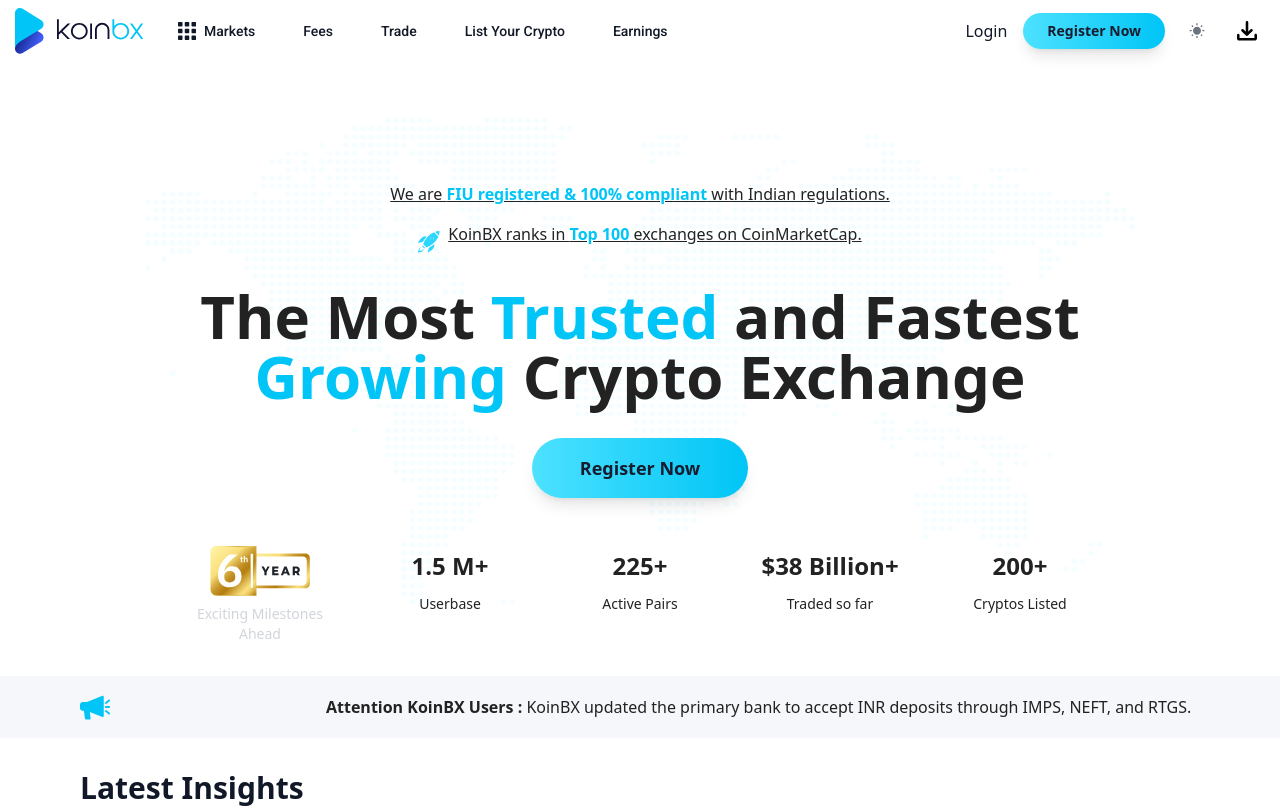
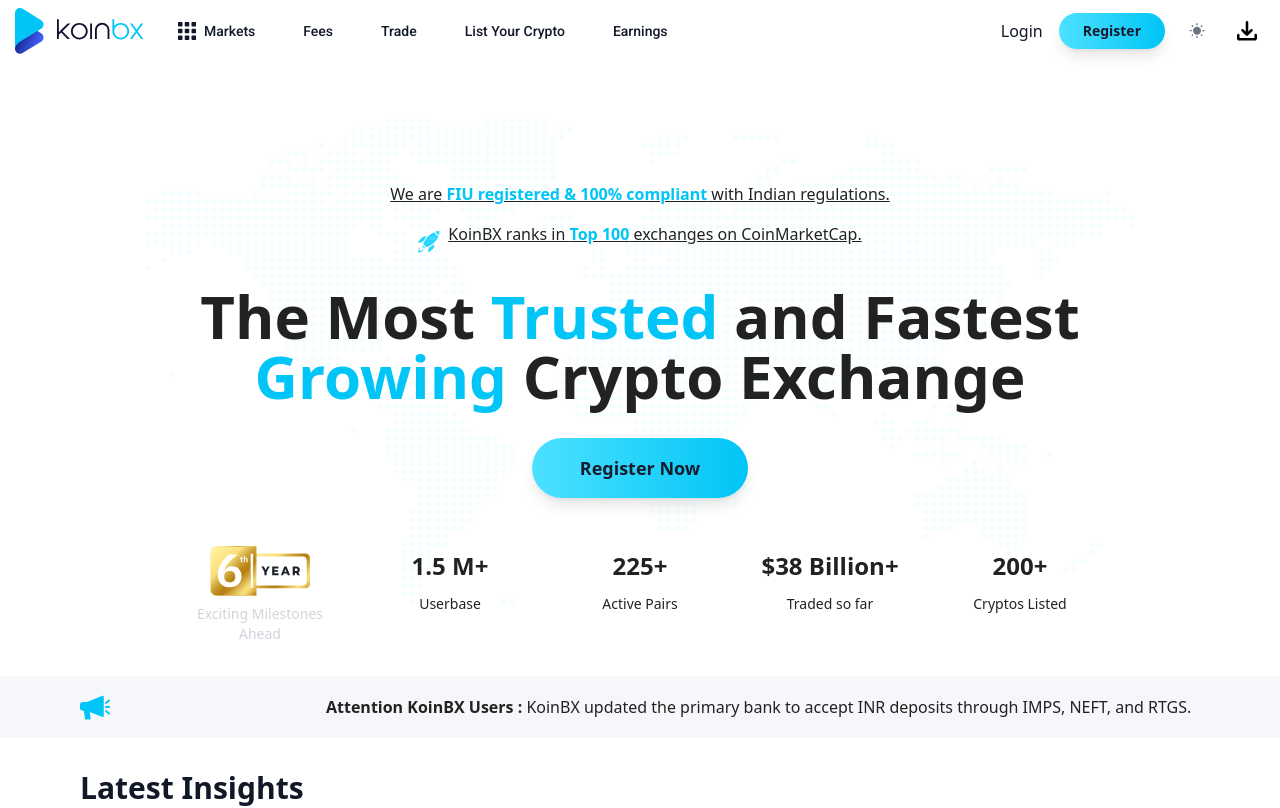
Before and after one commit to Vijeshnk/koinbx-clone, a Next.js app: page / in a window 1280 px wide. Shown: the top 808 px of the page. Built offline with nearby package versions, Linux system fonts and the light colour scheme.

Commit message:
fix: update RegisterButton component to use dynamic button text based on variant

```diff
--- a/src/components/RegisterButton.tsx
+++ b/src/components/RegisterButton.tsx
@@ -16,12 +16,14 @@
     navbar: "py-2 px-6 text-sm"
   };
 
+  const buttonText = variant === "navbar" ? "Register" : "Register Now";
+
   return (
     <button
       className={`${baseClasses} ${variantClasses[variant]} ${className}`}
       onClick={onClick}
     >
-      Register Now
+      {buttonText}
     </button>
   );
 };
```
